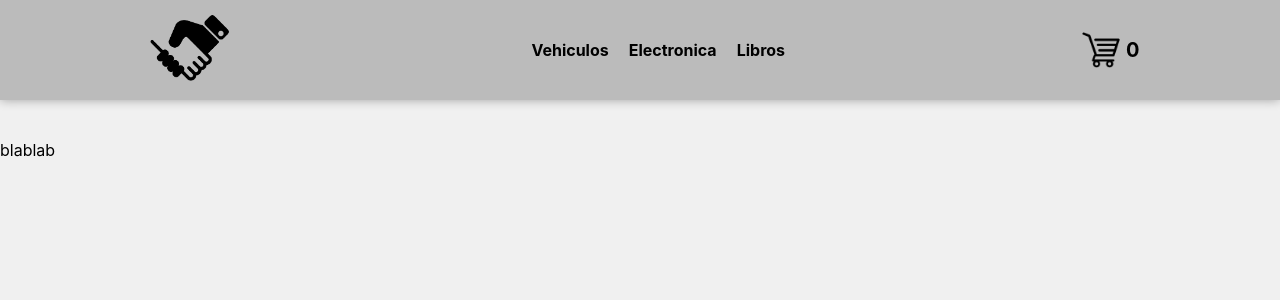
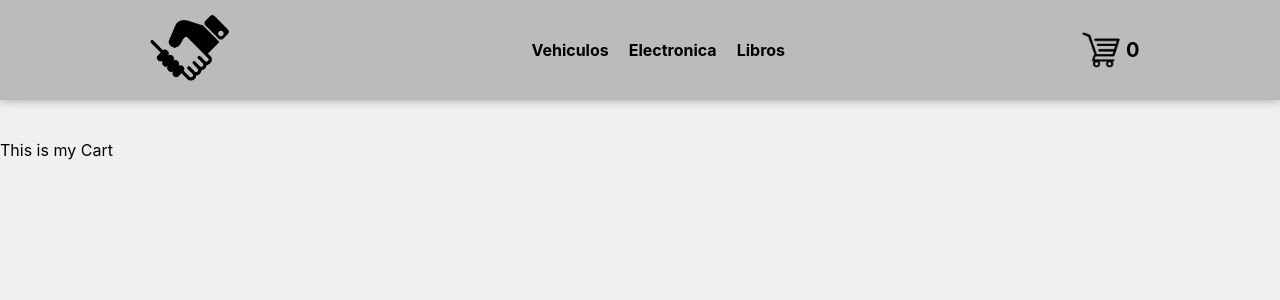
Before and after one commit to SzyAgustin/coderTiendaSzyszczyc, a React (Create React App) app: page /cart in a window 1280 px wide. Shown: the top 300 px of the page. Built offline with nearby package versions, Linux system fonts and the light colour scheme.

Commit message:
addin navigation to cart in Comprar ahora button

```diff
--- a/src/components/Cart.tsx
+++ b/src/components/Cart.tsx
@@ -3,7 +3,7 @@ import React from 'react'
 const Cart = () => {
     return (
         <div>
-            blablab
+            This is my Cart
         </div>
     )
 }
--- a/src/components/item/ItemDetails.tsx
+++ b/src/components/item/ItemDetails.tsx
@@ -3,6 +3,7 @@ import React from "react";
 import { IItem } from "../../services/ItemService";
 import "./ItemDetails.css";
 import ItemCount from "./ItemCount";
+import { NavLink } from "react-router-dom";
 
 interface ItemDetailsProps {
   item: IItem;
@@ -40,9 +41,9 @@ const ItemDetails = ({ item }: ItemDetailsProps) => {
         <div className="item-count">
           <ItemCount stock={stock} initial={1} onAdd={add}></ItemCount>
         </div>
-        <button onClick={buyNow} className="buy-button">
-          Comprar ahora
-        </button>
+        <NavLink to="/cart">
+          <button className="buy-button">Comprar ahora</button>
+        </NavLink>
       </div>
     </div>
   );
```
